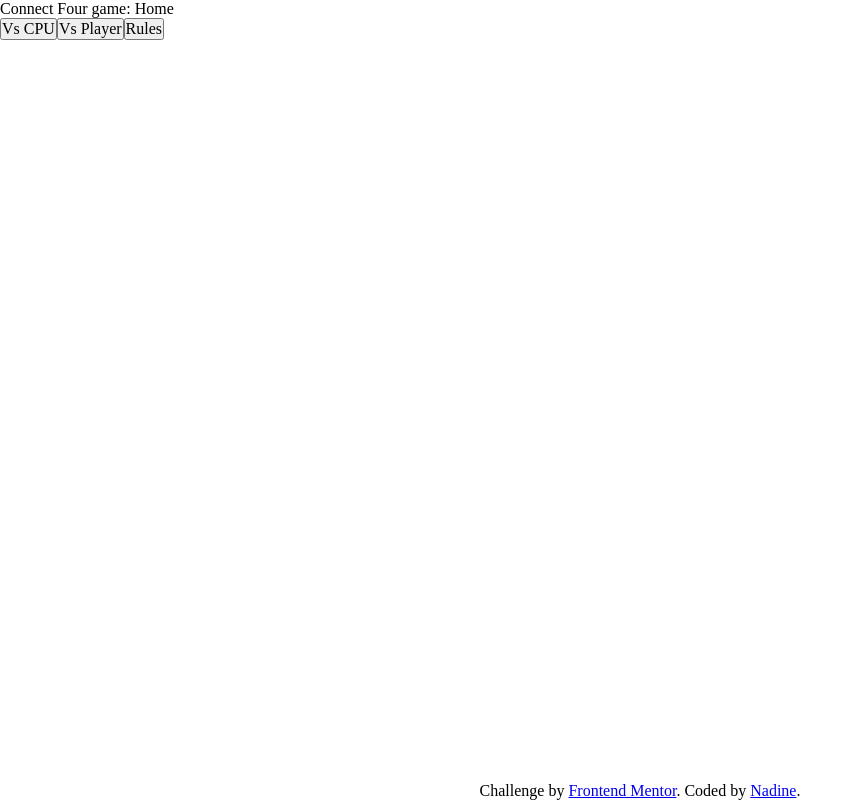
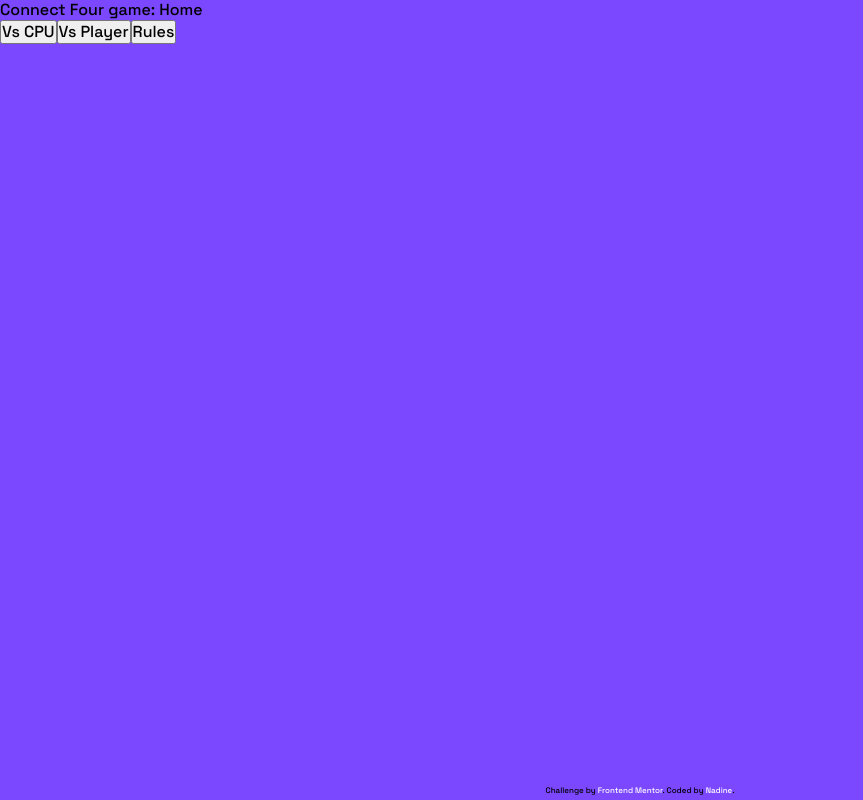
Before and after one commit to nadlgit/fmchallenge-connect-four-game, a React (Vite) app: page / in a window 1280 px wide. Shown: the whole page, without its empty margins (0-863 px from the left). Built offline with nearby package versions, Linux system fonts and the light colour scheme.

Commit message:
feat: typography and colors

```diff
--- a/index.html
+++ b/index.html
@@ -4,6 +4,12 @@
     <meta charset="UTF-8" />
     <link rel="icon" type="image/png" sizes="32x32" href="/favicon-32x32.png" />
     <meta name="viewport" content="width=device-width, initial-scale=1.0" />
+    <link rel="preconnect" href="https://fonts.googleapis.com" />
+    <link rel="preconnect" href="https://fonts.gstatic.com" crossorigin />
+    <link
+      href="https://fonts.googleapis.com/css2?family=Space+Grotesk:wght@500;700&display=swap"
+      rel="stylesheet"
+    />
     <title>Frontend Mentor | Connect Four game</title>
   </head>
   <body>
--- a/src/app/app.module.css
+++ b/src/app/app.module.css
@@ -8,4 +8,12 @@
   width: 100%;
   display: grid;
   justify-content: center;
+  font-size: 0.5rem;
 }
+.footer a {
+  text-decoration: none;
+  color: var(--color-white);
+}
+.footer a:hover {
+  color: var(--color-red);
+}
--- a/src/styles.css
+++ b/src/styles.css
@@ -29,3 +29,40 @@ body,
   overflow: hidden;
   white-space: nowrap;
 }
+
+:root {
+  --color-black: hsl(0, 0%, 0%);
+  --color-dark-purple: hsl(257, 67%, 51%);
+  --color-purple: hsl(257, 100%, 64%);
+  --color-red: hsl(347, 98%, 70%);
+  --color-white: hsl(0, 0%, 100%);
+  --color-yellow: hsl(41, 100%, 70%);
+}
+
+body {
+  font-family: 'Space Grotesk', sans-serif;
+  font-weight: 500;
+  font-size: 1rem;
+  line-height: 1.25rem;
+  color: var(--color-black);
+  background-color: var(--color-purple);
+}
+
+.heading-l {
+  font-weight: 700;
+  font-size: 3.5rem;
+  line-height: 4.375rem;
+}
+.heading-m {
+  font-weight: 700;
+  font-size: 1.5rem;
+  line-height: 1.875rem;
+}
+.heading-s {
+  font-weight: 700;
+  font-size: 1.25rem;
+  line-height: 1.625rem;
+}
+.heading-xs {
+  font-weight: 700;
+}
```
